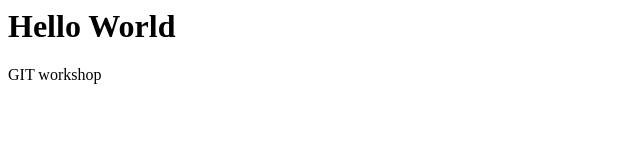
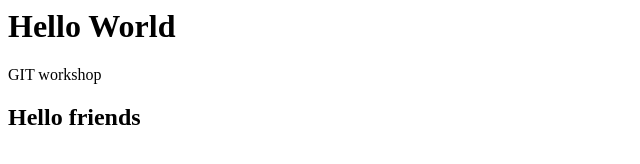
Before and after one commit to Diamondterritory/my-first-git-repo, a plain HTML site: page index.html in a window 1280 px wide. Shown: the whole page, without its empty margins (0-640 px from the left). Drawn offline with Linux system fonts and the light colour scheme.

Commit message:
Modified index

```diff
--- a/index.html
+++ b/index.html
@@ -1,3 +1,4 @@
 <h1>Hello World</h1>
 
 GIT workshop
+<h2>Hello friends</h2>
```
